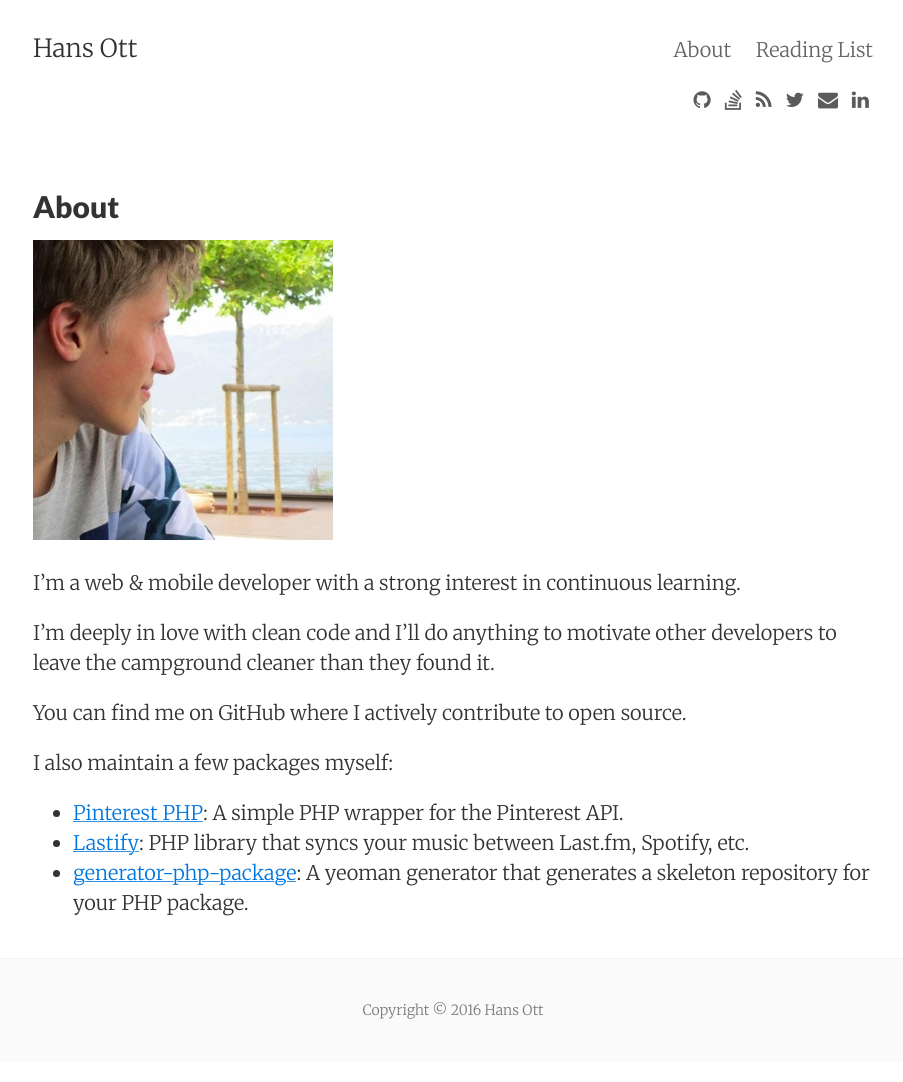
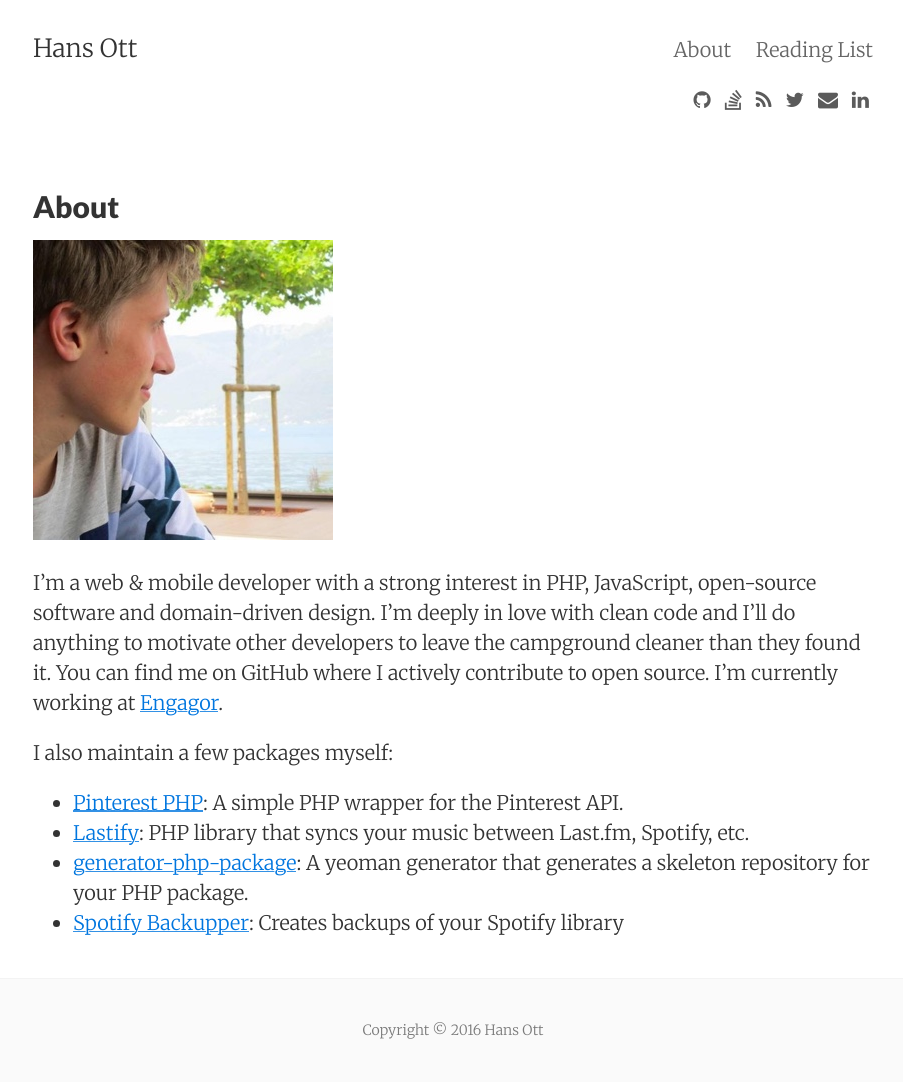
Before and after one commit to hansott/hansott.github.io-src, a Jekyll site: the page built from about.md, in a window 1280 px wide. Shown: the whole page, without its empty margins (187-1090 px from the left). Built offline with Jekyll 4.4.1, drawn with Linux system fonts in a browser that asks for light colours; nearby versions of some CDN libraries.

Commit message:
Update about page

```diff
--- a/about.md
+++ b/about.md
@@ -7,14 +7,11 @@
 
 ![Hans Ott](/images/hansott.jpg)
 
-I'm a web & mobile developer with a strong interest in continuous learning.
-
-I'm deeply in love with clean code and I'll do anything to motivate other developers to leave the campground cleaner than they found it.
-
-You can find me on GitHub where I actively contribute to open source.
+I'm a web & mobile developer with a strong interest in PHP, JavaScript, open-source software and domain-driven design. I'm deeply in love with clean code and I'll do anything to motivate other developers to leave the campground cleaner than they found it. You can find me on GitHub where I actively contribute to open source. I'm currently working at [Engagor](http://www.engagor.com/).
 
 I also maintain a few packages myself:
 
 * [Pinterest PHP](https://github.com/hansott/pinterest-php): A simple PHP wrapper for the Pinterest API.
 * [Lastify](https://github.com/hansott/lastify): PHP library that syncs your music between Last.fm, Spotify, etc.
 * [generator-php-package](https://github.com/hansott/generator-php-package): A yeoman generator that generates a skeleton repository for your PHP package.
+* [Spotify Backupper](https://github.com/hansott/spotify-backupper): Creates backups of your Spotify library
```
